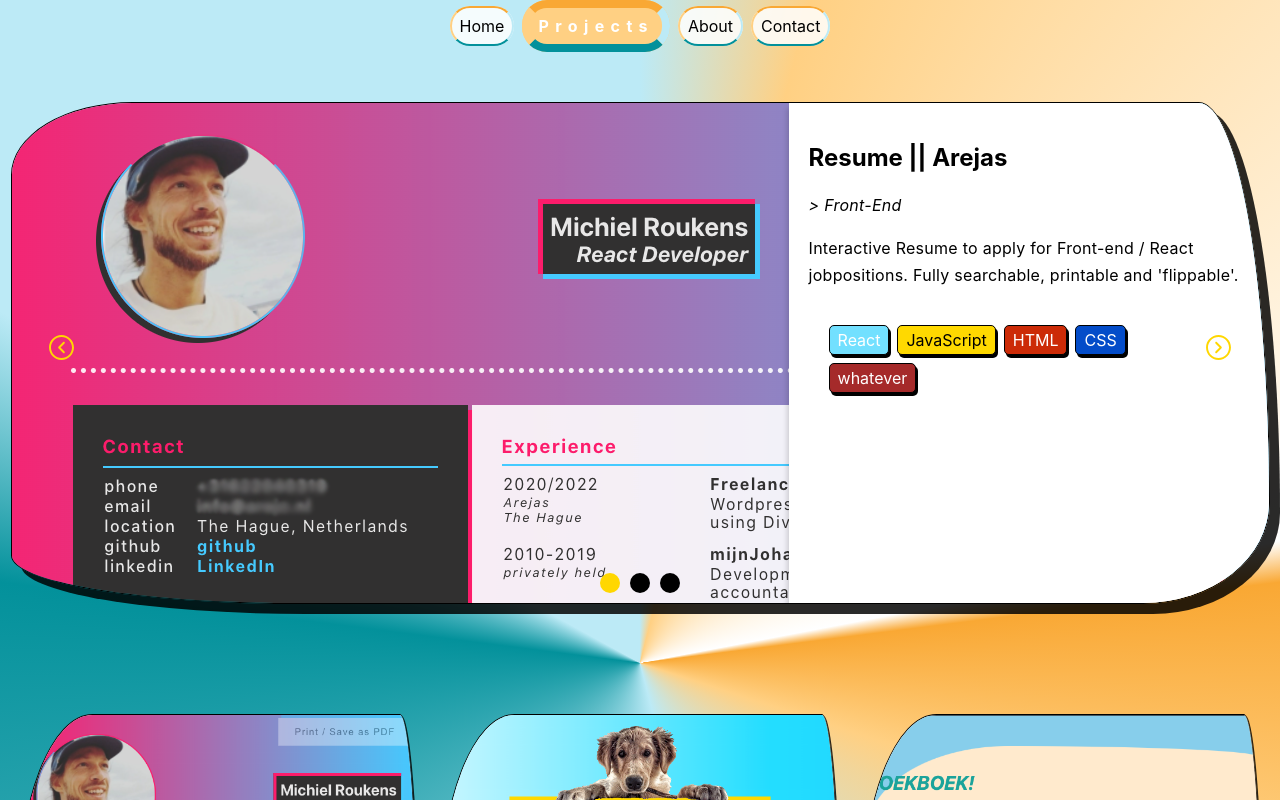
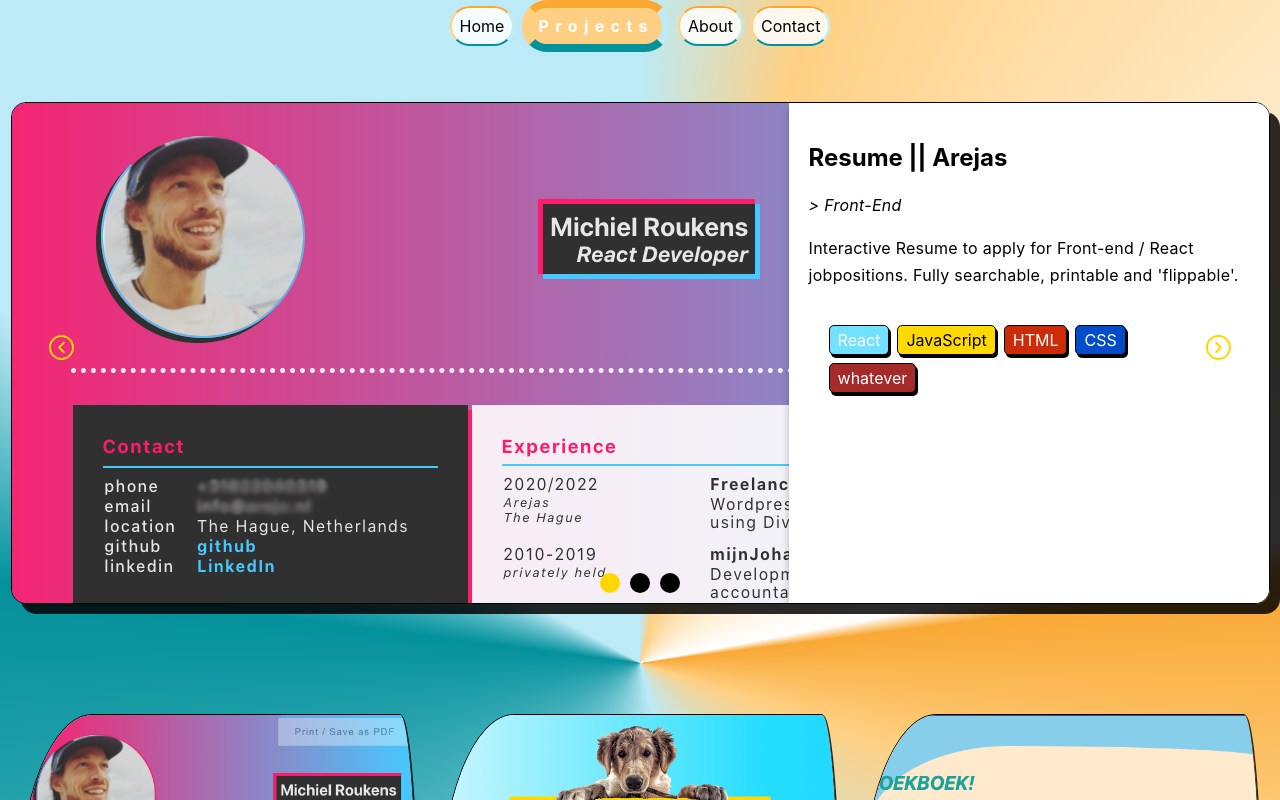
Before and after one commit to arejasverduras/portfolio, a React (Create React App) app: page /projects in a window 1280 px wide. Shown: the top 800 px of the page. Built offline with nearby package versions, Linux system fonts and the light colour scheme.

Commit message:
remove animation from projectSlider

```diff
--- a/src/App.css
+++ b/src/App.css
@@ -193,7 +193,6 @@ nav a {
 }
 
 .projectSlider {
-  /* border: 2px dashed gold; */
   max-width: 1257px;
   height: 500px;
   margin: 50px auto 100px;
@@ -221,6 +220,11 @@ nav a {
 opacity: 1;
 }
 
+.projectSlider:hover {
+
+  animation:none;
+}
+
 .slideDescription {
   z-index: 1;
   min-height: 100%;
@@ -234,13 +238,13 @@ opacity: 1;
 
 }
 
-.slideProjectTitle {
+/* .slideProjectTitle {
   transition: all 0.15s;
 }
 
 .slideProjectTitle:hover {
   letter-spacing: 0.2em;
-}
+} */
 
 @media screen and (max-width: 1257px){
   .projectSlider {
@@ -580,7 +584,7 @@ text-align: left;
 /* Animations */
 
 @media (prefers-reduced-motion: no-preference) {
-   .imageSlider, .projectSlider
+   .imageSlider
   {
     animation: borderFloat  10s infinite alternate;
   }
```
